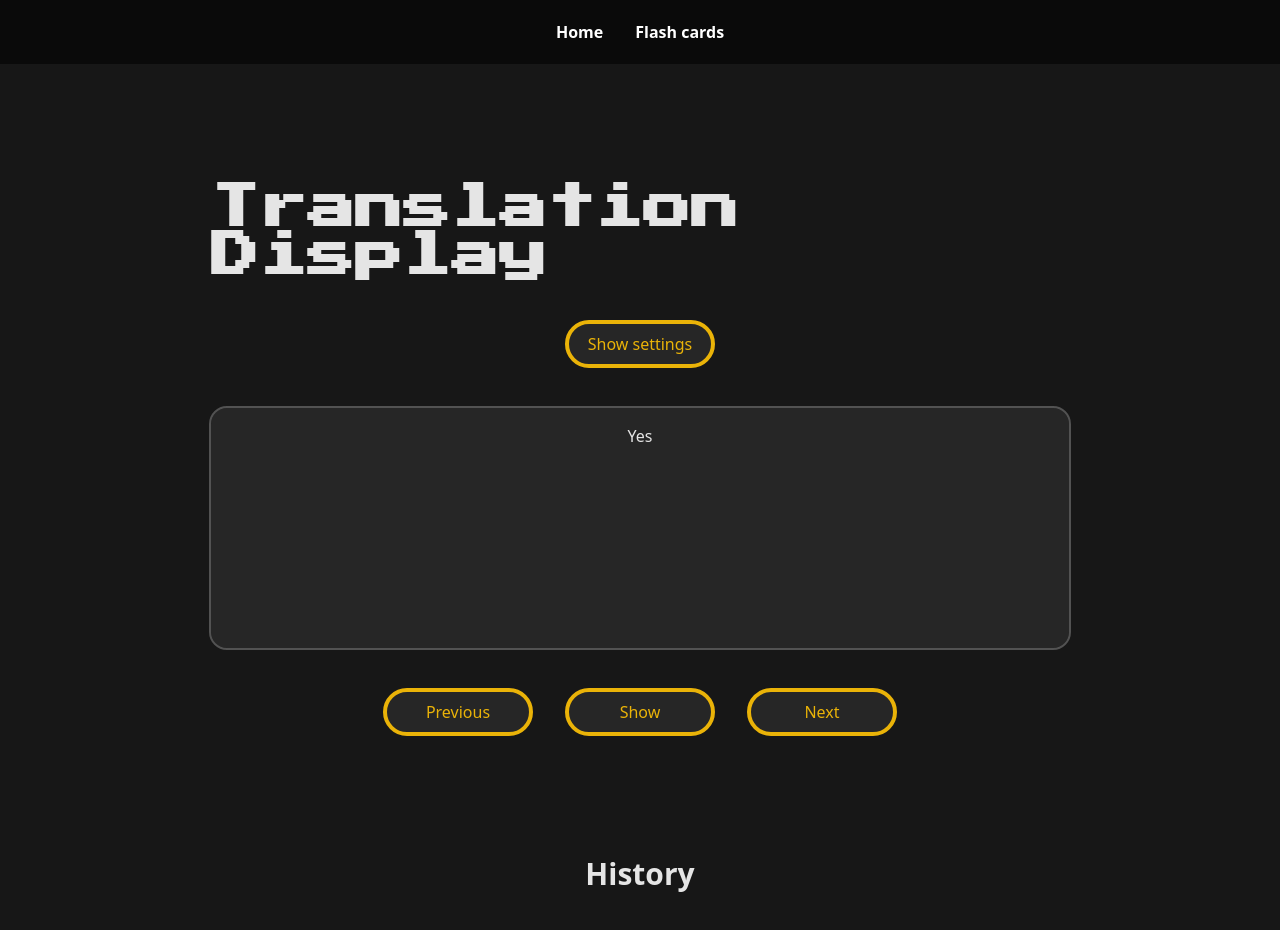
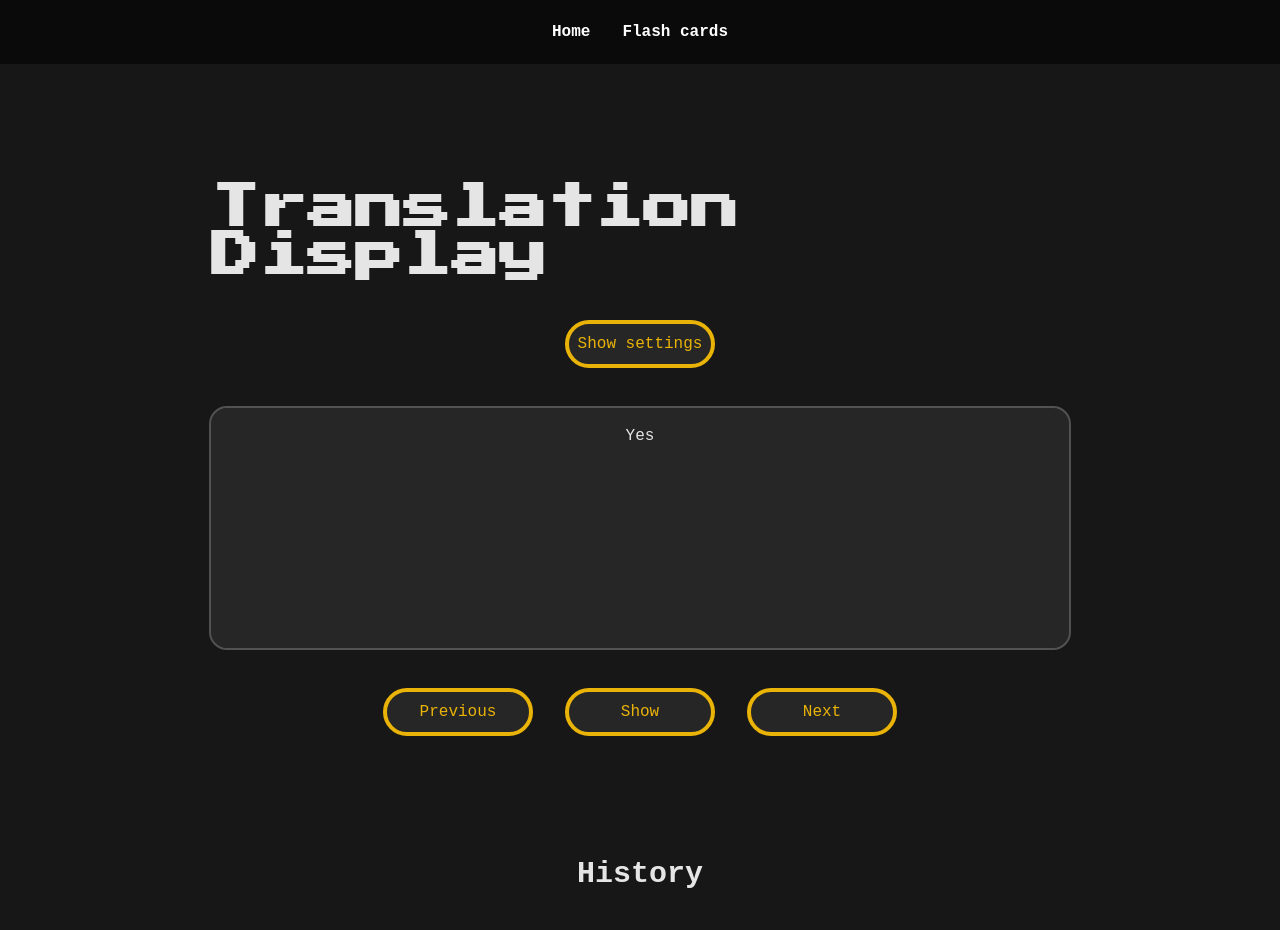
Before and after one commit to reeveng/Learning-Thai, a SvelteKit app: page /flash-cards in a window 1280 px wide. Built offline with nearby package versions, Linux system fonts and the light colour scheme.

Commit message:
add jetbrains mono font

```diff
--- a/src/routes/+layout.svelte
+++ b/src/routes/+layout.svelte
@@ -3,3 +3,12 @@
 </script>
 
 <slot />
+
+<style lang="postcss">
+	:global(html),
+	:global(body) {
+		@apply bg-neutral-900 w-full h-full m-0 p-0;
+		font-family: 'JetBrains Mono', monospace, system-ui, -apple-system, BlinkMacSystemFont,
+			'Segoe UI', Roboto, Oxygen, Ubuntu, Cantarell, 'Open Sans', 'Helvetica Neue', sans-serif;
+	}
+</style>
--- a/src/routes/+page.svelte
+++ b/src/routes/+page.svelte
@@ -75,7 +75,7 @@
 </main>
 
 <style lang="postcss">
-	@import url('https://fonts.googleapis.com/css2?family=Press+Start+2P&display=swap');
+	@import url('https://fonts.googleapis.com/css2?family=JetBrains+Mono:ital,wght@0,100;0,200;0,300;0,400;0,500;0,600;0,700;0,800;1,100;1,200;1,300;1,400;1,500;1,700;1,800&family=Press+Start+2P&display=swap');
 
 	main {
 		@apply flex items-center justify-center flex-col gap-10 pb-10;
@@ -107,8 +107,9 @@
 
 	h1 {
 		@apply font-bold text-xl md:text-5xl;
-		font-family: 'Press Start 2P', system-ui, -apple-system, BlinkMacSystemFont, 'Segoe UI', Roboto,
-			Oxygen, Ubuntu, Cantarell, 'Open Sans', 'Helvetica Neue', sans-serif;
+		font-family: 'Press Start 2P', 'JetBrains Mono', monospace, system-ui, -apple-system,
+			BlinkMacSystemFont, 'Segoe UI', Roboto, Oxygen, Ubuntu, Cantarell, 'Open Sans',
+			'Helvetica Neue', sans-serif;
 	}
 
 	h2 {
@@ -123,9 +124,4 @@
 	tr:nth-child(even) {
 		@apply bg-black;
 	}
-
-	:global(html),
-	:global(body) {
-		@apply bg-neutral-900 w-full h-full m-0 p-0;
-	}
 </style>
--- a/src/routes/flash-cards/+page.svelte
+++ b/src/routes/flash-cards/+page.svelte
@@ -199,8 +199,9 @@
 
 	h1 {
 		@apply font-bold text-xl md:text-5xl;
-		font-family: 'Press Start 2P', system-ui, -apple-system, BlinkMacSystemFont, 'Segoe UI', Roboto,
-			Oxygen, Ubuntu, Cantarell, 'Open Sans', 'Helvetica Neue', sans-serif;
+		font-family: 'Press Start 2P', 'JetBrains Mono', monospace, system-ui, -apple-system,
+			BlinkMacSystemFont, 'Segoe UI', Roboto, Oxygen, Ubuntu, Cantarell, 'Open Sans',
+			'Helvetica Neue', sans-serif;
 	}
 
 	h2 {
@@ -246,9 +247,4 @@
 	option {
 		@apply text-neutral-800 select-none cursor-default hover:bg-neutral-600;
 	}
-
-	:global(html),
-	:global(body) {
-		@apply bg-neutral-900 w-full h-full m-0 p-0;
-	}
 </style>
```
